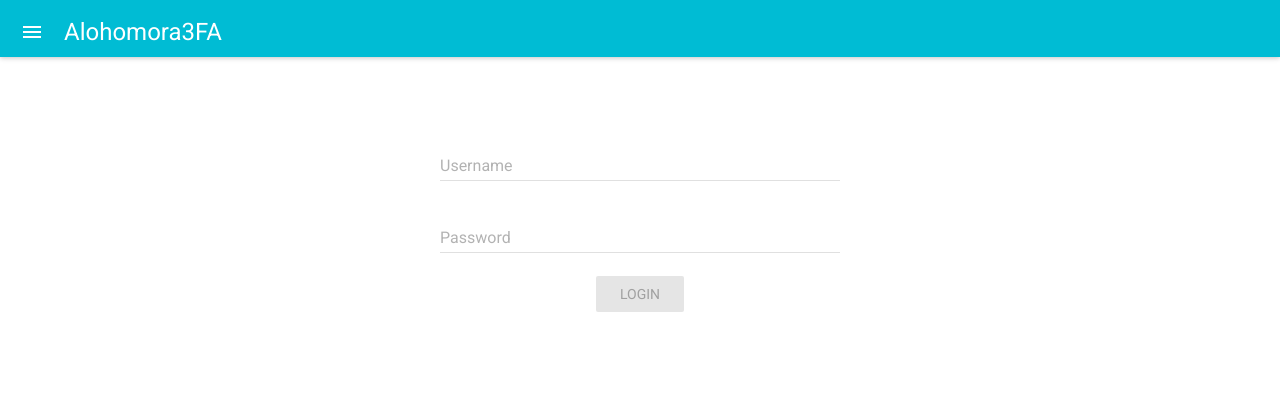
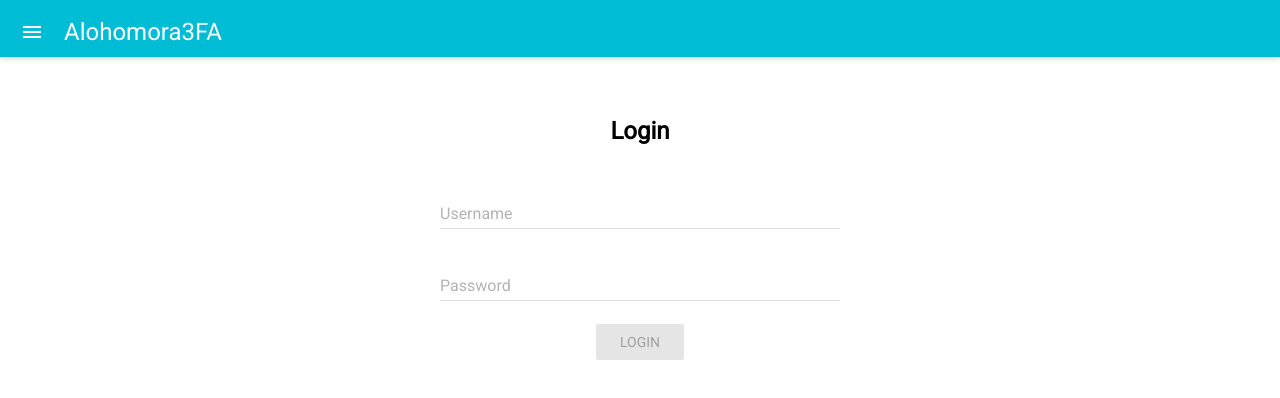
Before and after one commit to TheBigBangTeam/Alohomora-3FA, a React (Create React App) app in the folder client/: page / in a window 1280 px wide. Shown: the top 398 px of the page. Built offline with nearby package versions, Linux system fonts and the light colour scheme.

Commit message:
Catched error when logging by using wrong username/password

```diff
--- a/client/src/components/forms/LoginForm.js
+++ b/client/src/components/forms/LoginForm.js
@@ -1,11 +1,11 @@
-import React, {Component} from 'react'
+import React, { Component } from 'react'
 import PropTypes from 'prop-types'
 import RaisedButton from 'material-ui/RaisedButton'
 import TextField from 'material-ui/TextField'
 import MuiThemeProvider from 'material-ui/styles/MuiThemeProvider'
 
 class LoginForm extends Component {
-  constructor (props) {
+  constructor(props) {
     super(props)
     this.state = {
       data: {},
@@ -17,15 +17,15 @@ class LoginForm extends Component {
     this.handleSubmit = this.handleSubmit.bind(this)
   }
 
-  handleChange (e) {
+  handleChange(e) {
     let value
     e.target.name === 'username' ? value = e.target.value.trim() : value = e.target.value
     this.setState({
-      data: {...this.state.data, [e.target.name]: value}
+      data: { ...this.state.data, [e.target.name]: value }
     })
   }
 
-  handleSubmit (e) {
+  handleSubmit(e) {
     e.preventDefault()
     const errors = this.validate(this.state.data)
     this.setState({ errors })
@@ -34,17 +34,23 @@ class LoginForm extends Component {
     }
   }
 
-  validate (data) {
+  validate(data) {
     const errors = {}
     if (!data.username) errors.username = 'Missing username'
     if (!data.password) errors.password = 'Missing password'
     return errors
   }
 
-  render () {
+  render() {
     return (
       <MuiThemeProvider>
         <div style={styles.general}>
+          <font face="Roboto" color="red">
+            <h2>{this.props.errorInput}</h2>
+          </font>
+          <font face="Roboto">
+            <h2>Login</h2>
+          </font>
           <form>
             <TextField
               style={styles.textField}
--- a/client/src/components/pages/LoginPage.js
+++ b/client/src/components/pages/LoginPage.js
@@ -1,22 +1,30 @@
-import React, {Component} from 'react'
+import React, { Component } from 'react'
 import PropTypes from 'prop-types'
-import {connect} from 'react-redux'
+import { connect } from 'react-redux'
 import LoginForm from '../forms/LoginForm'
-import {login} from '../../actions/auth'
+import { login } from '../../actions/auth'
 
 class LoginPage extends Component {
-  constructor (props) {
+  constructor(props) {
     super(props)
+    this.state = {
+      inputError: ""
+    }
     this.submit = this.submit.bind(this)
   }
-  submit (data) {
-    this.props.login(data).then(() => this.props.history.push('/dashboard'))
+  submit(data) {
+    this.props.login(data)
+      .then(() => this.props.history.push('/dashboard'))
+      .catch((error) =>
+        this.setState({
+          inputError: error.toString()
+        }))
   }
 
-  render () {
+  render() {
     return (
       <div>
-        <LoginForm submit={this.submit} />
+        <LoginForm submit={this.submit} errorInput={this.state.inputError} />
       </div>
     )
   }
@@ -29,4 +37,4 @@ LoginPage.propTypes = {
   login: PropTypes.func.isRequired
 }
 
-export default connect(null, {login})(LoginPage)
+export default connect(null, { login })(LoginPage)
```
